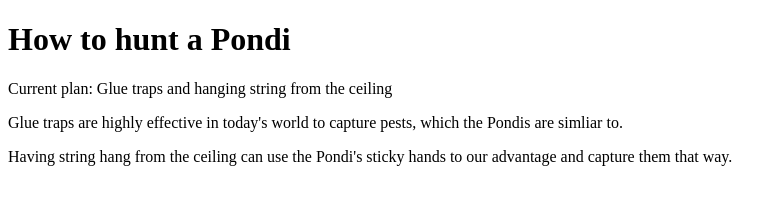
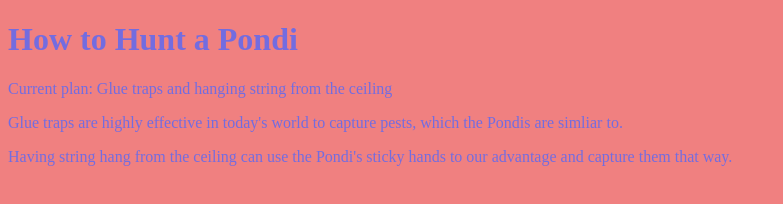
Before and after one commit to Spoghti/Resources-1, a plain HTML site: page index.html in a window 1280 px wide. Shown: the whole page, without its empty margins (0-783 px from the left). Drawn offline with Linux system fonts and the light colour scheme.

Commit message:
Version 3

```diff
--- a/index.html
+++ b/index.html
@@ -1,7 +1,7 @@
 <!DOCTYPE html>
 <html>
-<head></head>
-<h1>How to hunt a Pondi</h1>
+<head><link rel="stylesheet" href="style.css" /></head>
+<h1>How to Hunt a Pondi</h1>
 <Body>
   <p>Current plan: Glue traps and hanging string from the ceiling</p>
   <p>Glue traps are highly effective in today's world to capture pests, which the Pondis are simliar to.</p>
--- /dev/null
+++ b/style.css
@@ -0,0 +1,4 @@
+body {
+    background-color: lightcoral;
+    color: rgba(107, 107, 230, 0.936);
+}
```
